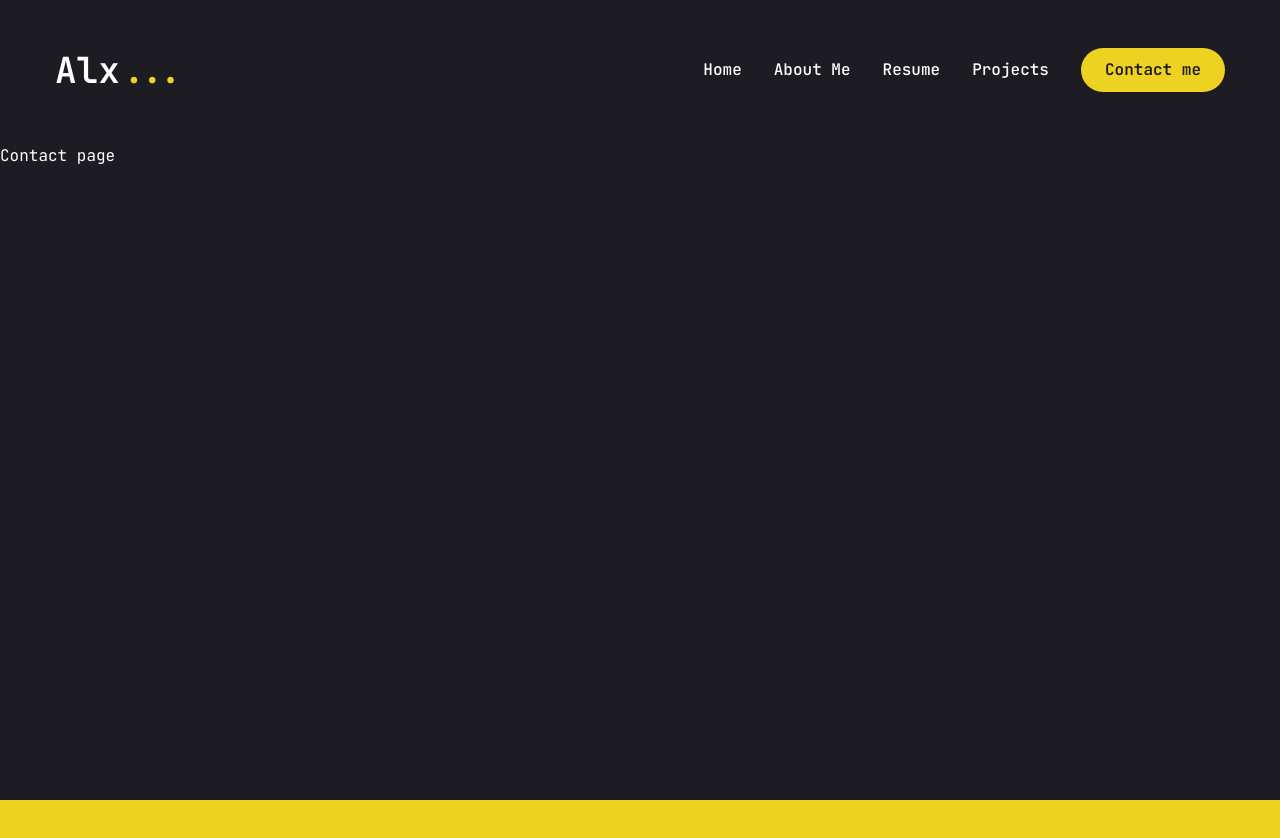
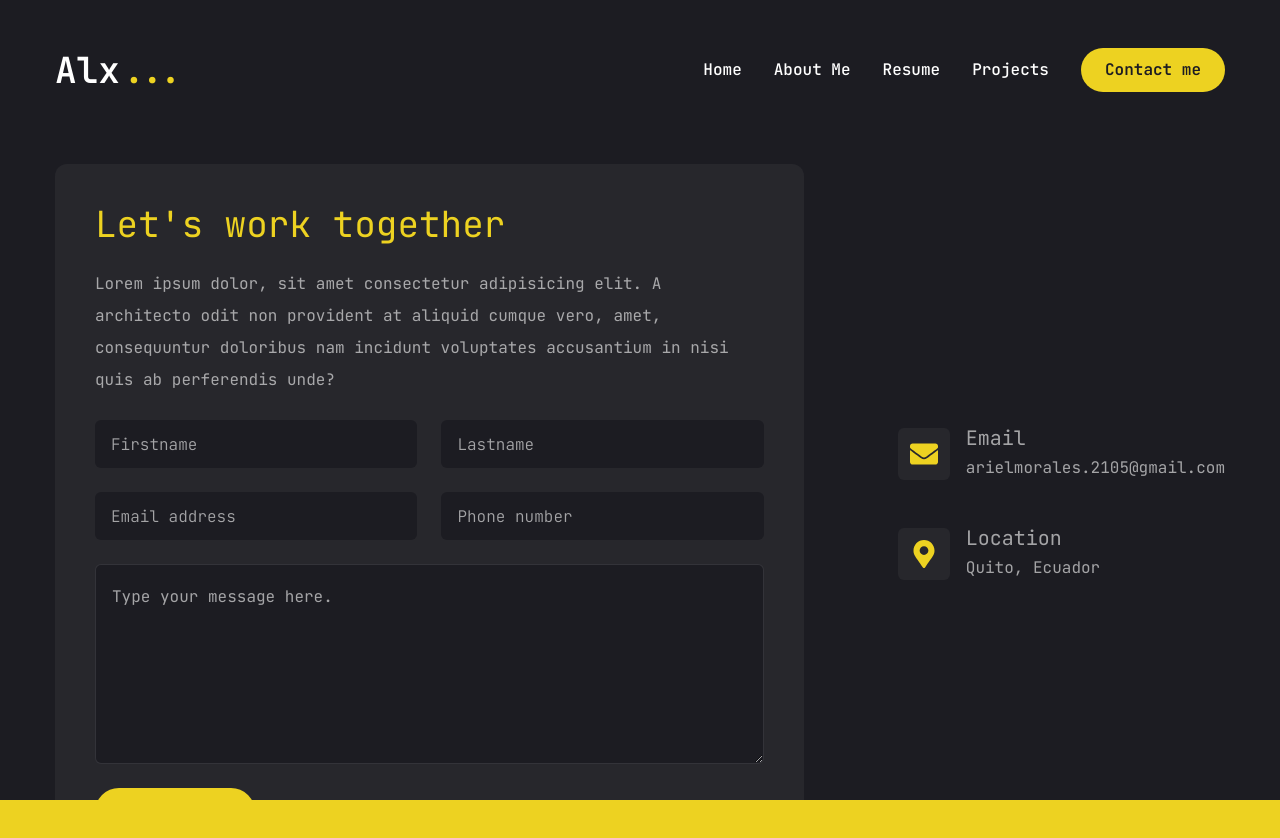
Before and after one commit to AlexMorvi/portafolio, a Next.js app: page /contact in a window 1280 px wide. Shown: the top 838 px of the page. Before the commit the page ends 800 px from the top, so only its background shows below. Built offline with nearby package versions, Linux system fonts and the light colour scheme.

Commit message:
Contact Page
the contact page has just the contact page has been coded been coded

```diff
--- a/app/contact/page.jsx
+++ b/app/contact/page.jsx
@@ -1,6 +1,82 @@
+"use client"
+import { Button } from "@/components/ui/button";
+import { Input } from "@/components/ui/input";
+import { Textarea } from "@/components/ui/textarea";
+
+
+import {FaEnvelope, FaMapMarkerAlt} from "react-icons/fa";
+
+const info = [
+
+  {
+    icon: <FaEnvelope />,
+    title: "Email",
+    descipcion: "arielmorales.2105@gmail.com"
+  },
+  {
+    icon: <FaMapMarkerAlt />,
+    title: "Location",
+    descipcion: "Quito, Ecuador"
+  }
+]
+
+import { motion } from "framer-motion";
+
+
 const Contact = () => {
   return (
-    <div>Contact page</div>
+    <motion.section
+      intial = {{ opacity: 0 }}
+      animate ={{
+        opacity: 1,
+        transition: { delay: 2.4, duration: 0.4, ease: "easeIn" }
+        }}
+      className="py-6"
+    >
+      <div className="container mx-auto">
+        <div className="flex flex-col xl:flex-row gap-[30px]">
+          {/** form */}
+          <div className="xl:w-[64%] order-2 xl:order-none">
+            <form className="flex flex-col gap-6 p-10 bg-[#27272C] rounded-xl">
+              <h3 className="text-4xl text-accent">Let's work together</h3>
+              <p className="text-white/60">
+                Lorem ipsum dolor, sit amet consectetur adipisicing elit. A architecto odit non provident at aliquid cumque vero, amet, consequuntur doloribus nam incidunt voluptates accusantium in nisi quis ab perferendis unde?
+              </p>
+              {/** info */}
+              <div className="grid grid-cols-1 md:grid-cols-2 gap-6">
+                <Input type="firstname" placeholder="Firstname"></Input>
+                <Input type="lastname" placeholder="Lastname"></Input>
+                <Input type="email" placeholder="Email address"></Input>
+                <Input type="phone" placeholder="Phone number"></Input>
+              </div>
+              {/** textarea */}
+              <Textarea className="h-[200px]"
+              placeholder="Type your message here." />
+              {/** btn */}
+              <Button size="md" className ="max-w-40">Send Message</Button>
+            </form>
+          </div>
+          {/** info */}
+          <div className="flex-1 flex items-center xl:justify-end order-1 xl:order-none mb-8 xl:mb-8">
+            <ul className="flex flex-col gap-10">
+              {info.map((item, index) => (
+                <li key={index} className="flex items-center gap-4 ">
+                  <div className="w-[52px] h-[52px] xl:[72px] xl:h[72px] bg-[#27272c] text-accent rounded-md flex items-center justify-center">
+                    <div className="text-[28px]">
+                      {item.icon}
+                    </div>
+                  </div>
+                  <div className="flex-1">
+                    <h4 className="text-xl text-white/60">{item.title}</h4>
+                    <p className="text-white/60">{item.descipcion}</p>
+                  </div>
+                </li>
+              ))}
+            </ul>
+          </div>
+        </div>
+      </div>
+    </motion.section>
   )
 }
 
--- a/components/ui/input.jsx
+++ b/components/ui/input.jsx
@@ -7,7 +7,7 @@ const Input = React.forwardRef(({ className, type, ...props }, ref) => {
     (<input
       type={type}
       className={cn(
-        "flex h-10 w-full rounded-md border border-slate-200 bg-white px-3 py-2 text-sm ring-offset-white file:border-0 file:bg-transparent file:text-sm file:font-medium placeholder:text-slate-500 focus-visible:outline-none focus-visible:ring-2 focus-visible:ring-slate-950 focus-visible:ring-offset-2 disabled:cursor-not-allowed disabled:opacity-50 dark:border-slate-800 dark:bg-slate-950 dark:ring-offset-slate-950 dark:placeholder:text-slate-400 dark:focus-visible:ring-slate-300",
+        "flex h-[48px] rounded-md border-white/10 focus:border-accent font-light bg bg-primary px-4 py-5 text-base placeholder:text-white/60 outline-none",
         className
       )}
       ref={ref}
--- a/components/ui/textarea.jsx
+++ b/components/ui/textarea.jsx
@@ -6,7 +6,7 @@ const Textarea = React.forwardRef(({ className, ...props }, ref) => {
   return (
     (<textarea
       className={cn(
-        "flex min-h-[80px] w-full rounded-md border border-slate-200 bg-white px-3 py-2 text-sm ring-offset-white placeholder:text-slate-500 focus-visible:outline-none focus-visible:ring-2 focus-visible:ring-slate-950 focus-visible:ring-offset-2 disabled:cursor-not-allowed disabled:opacity-50 dark:border-slate-800 dark:bg-slate-950 dark:ring-offset-slate-950 dark:placeholder:text-slate-400 dark:focus-visible:ring-slate-300",
+        "flex min-h-[80px] w-full rounded-md border border-white/10 bg-primary px-4 py-5 text-base placeholder:text-white/60 focus-visible:outline-none focus-visible:ring-1 focus-visible:ring-accent focus-visible:ring-offset-0 disabled:cursor-not-allowed disabled:opacity-50",
         className
       )}
       ref={ref}
```
